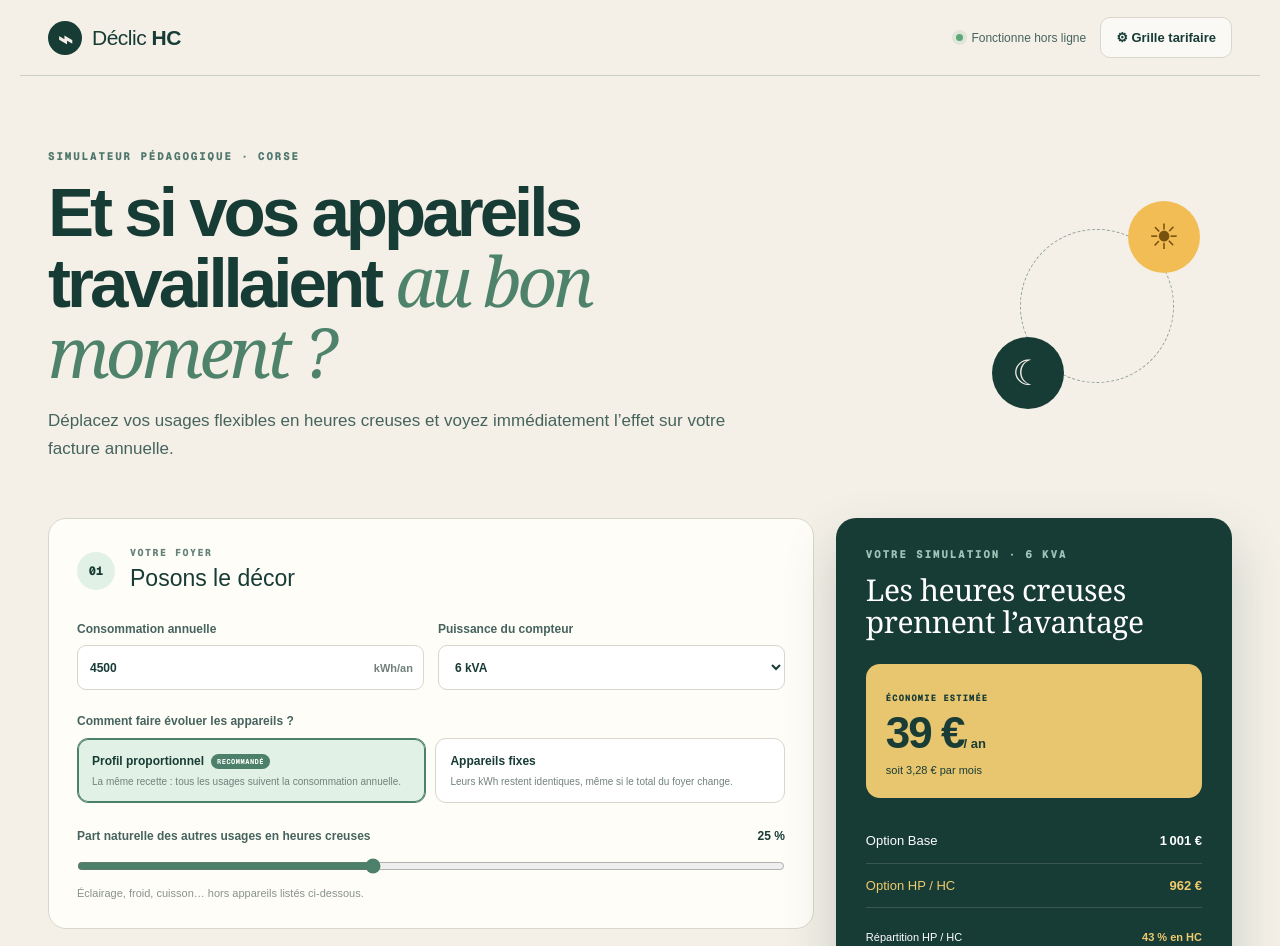
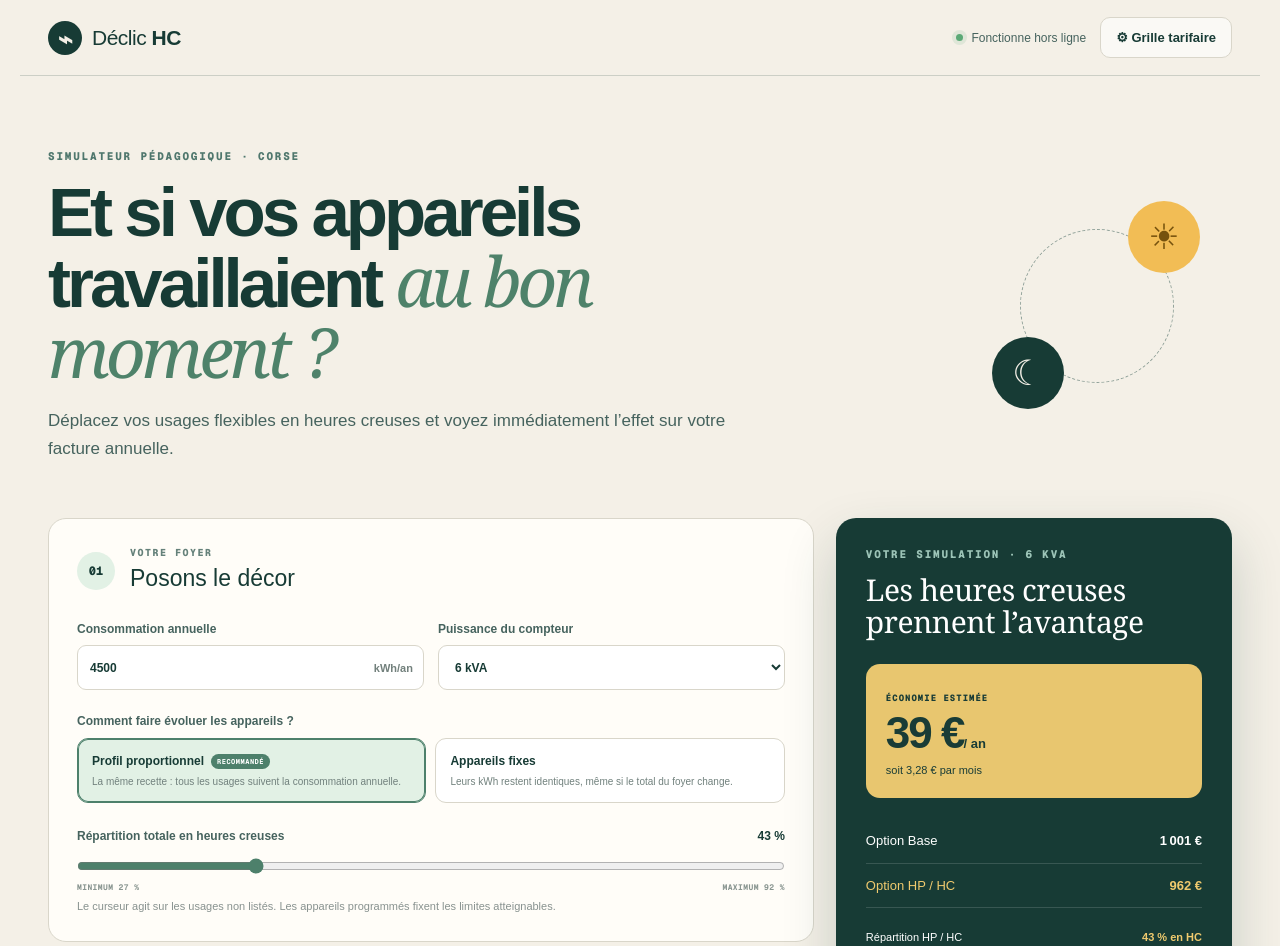
Before and after one commit to niqoz/declic-hc, a Next.js app: page / in a window 1280 px wide. Shown: the top 946 px of the page. Built offline with nearby package versions, Linux system fonts and the light colour scheme.

Commit message:
Fix off-peak distribution slider

```diff
--- a/app/globals.css
+++ b/app/globals.css
@@ -67,6 +67,8 @@ main { min-height:100vh; overflow:hidden; }
 .range-label>span { display:flex; justify-content:space-between; }
 .range-label strong { color:var(--ink); }
 input[type="range"] { width:100%; margin:13px 0 0; accent-color:#4d806b; }
+.range-scale { display:flex; justify-content:space-between; margin-top:3px; color:#899590; font:700 8px var(--font-geist-mono),monospace; text-transform:uppercase; letter-spacing:.4px; }
+input[type="range"]:disabled { opacity:.4; cursor:not-allowed; }
 .hint { margin:6px 0 0; color:#88928f; font-size:11px; }
 .appliance-list { display:grid; gap:10px; }
 .appliance { display:grid; grid-template-columns:minmax(110px,1fr) 112px 190px; gap:10px; align-items:center; padding:11px; border:1px solid #e1dfd7; border-radius:13px; background:white; position:relative; }
--- a/app/page.tsx
+++ b/app/page.tsx
@@ -96,7 +96,9 @@ export default function Home() {
     const threshold = denominator > 0
       ? clamp(((activeTariff.hpPrice - activeTariff.basePrice) * annualKwh + activeTariff.hphcSubscription - activeTariff.baseSubscription) / (denominator * Math.max(1, annualKwh)) * 100, 0, 100)
       : 100;
-    return { flexibleKwh, hcKwh, hpKwh, baseCost, hphcCost, delta, share, threshold };
+    const minShare = annualKwh > 0 ? scheduledHc / annualKwh * 100 : 0;
+    const maxShare = annualKwh > 0 ? (scheduledHc + backgroundKwh) / annualKwh * 100 : 0;
+    return { flexibleKwh, backgroundKwh, scheduledHc, hcKwh, hpKwh, baseCost, hphcCost, delta, share, threshold, minShare, maxShare };
   }, [activeTariff, annualKwh, effectiveAppliances, backgroundHcShare]);
 
   function updateTariff(field: keyof Omit<Tariff, "power">, value: number) {
@@ -127,6 +129,13 @@ export default function Home() {
   function addAppliance() {
     const storedKwh = consumptionMode === "proportional" && annualKwh > 0 ? 150 * recipeReferenceKwh / annualKwh : 150;
     setAppliances((current) => [...current, { id: Date.now(), name: "Nouvel usage", kwh: storedKwh, inOffPeak: true }]);
+  }
+
+  function setTotalHcShare(totalShare: number) {
+    if (annualKwh <= 0 || results.backgroundKwh <= 0) return;
+    const desiredHcKwh = annualKwh * totalShare / 100;
+    const backgroundShare = (desiredHcKwh - results.scheduledHc) / results.backgroundKwh * 100;
+    setBackgroundHcShare(clamp(backgroundShare, 0, 100));
   }
 
   function exportGrid() {
@@ -208,8 +217,9 @@ export default function Home() {
                 <small>Leurs kWh restent identiques, même si le total du foyer change.</small>
               </button>
             </fieldset>
-            <label className="range-label"><span>Part naturelle des autres usages en heures creuses <strong>{backgroundHcShare} %</strong></span><input type="range" min="0" max="60" value={backgroundHcShare} onChange={(e) => setBackgroundHcShare(Number(e.target.value))} /></label>
-            <p className="hint">Éclairage, froid, cuisson… hors appareils listés ci-dessous.</p>
+            <label className="range-label"><span>Répartition totale en heures creuses <strong>{results.share.toFixed(0)} %</strong></span><input type="range" min={results.minShare} max={results.maxShare} step="1" value={results.share} disabled={results.backgroundKwh <= 0} onInput={(e) => setTotalHcShare(Number(e.currentTarget.value))} /></label>
+            <div className="range-scale"><span>Minimum {results.minShare.toFixed(0)} %</span><span>Maximum {results.maxShare.toFixed(0)} %</span></div>
+            <p className="hint">Le curseur agit sur les usages non listés. Les appareils programmés fixent les limites atteignables.</p>
           </section>
 
           <section className="panel appliance-panel">
--- a/public/sw.js
+++ b/public/sw.js
@@ -1,4 +1,4 @@
-const CACHE = "declic-hc-v2";
+const CACHE = "declic-hc-v3";
 const APP_SHELL = ["/", "/manifest.webmanifest", "/favicon.svg"];
 
 self.addEventListener("install", (event) => {
```
